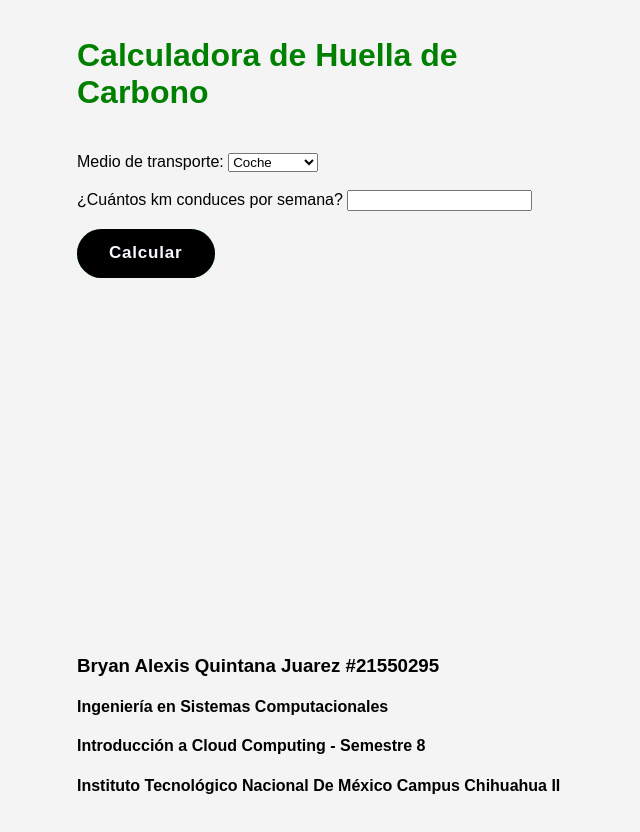
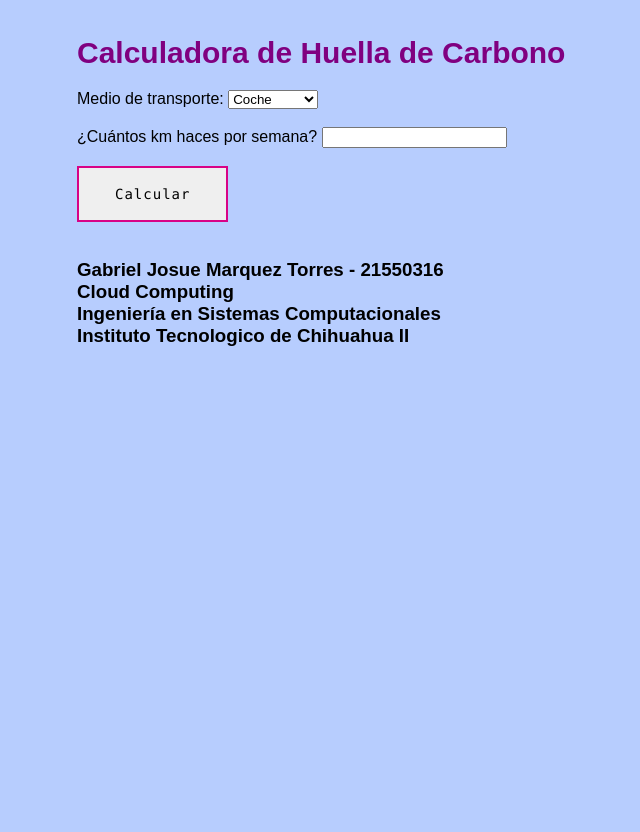
Before and after one commit to BryanQuintanaTV/carbon-calculator-examen, a Flask app: page / in a window 1280 px wide. Shown: the whole page, without its empty margins (313-953 px from the left). After the commit the page ends 346 px from the top, so only its background shows below. Run offline with Flask 3, Linux system fonts and the light colour scheme.

Commit message:
GabrielUpdate

```diff
--- a/app.py
+++ b/app.py
@@ -2,33 +2,31 @@ from flask import Flask, render_template, request, session
 from datetime import datetime
 
 app = Flask(__name__)
-# Clave para firmar la cookie de sesión
+
 app.secret_key = "tu_clave_secreta_aquí"
 
-# 1) Factores de emisión (kg CO₂/km) para distintos medios
+
 TRANSPORT_EMISSIONS = {
     "coche": 0.192,
     "autobús": 0.105,
-    "tren": 0.041,
+    "metro": 0.041,
     "bicicleta": 0.0,
-    "motocicleta": 0.103,
-    "avión": 0.255,
+    "motocicleta": 0.103
 }
 
 def get_recommendations(co2, transport):
-    """
-    3) Genera recomendaciones basadas en la huella calculada.
-    """
     recs = []
     if co2 == 0:
         recs.append("¡Genial! Con bicicleta no emites CO₂.")
     if transport == "coche" and co2 > 20:
-        recs.append("¿Has probado el coche compartido para reducir tu huella?")
+        recs.append("Comparte vehículos: Si necesitas usar un vehículo, considera compartirlo con amigos o familiares. Esto reduce el número de vehículos en la carretera y la cantidad de contaminantes que se emiten.")
     if transport in ["coche", "motocicleta"] and co2 > 50:
-        recs.append("Considera usar transporte público o bicicleta para distancias cortas.")
+        recs.append("Usa transporte público: El transporte público es una de las formas más sostenibles de viajar. Puedes usar autobuses, trenes o metro para desplazarte.")
     if co2 > 100:
-        recs.append("Tu huella es alta: plantéate alternar con videoconferencias o teletrabajo.")
-    recs.append("Revisa opciones de compensación de CO₂ mediante proyectos de reforestación.")
+        recs.append("Tu huella es alta: Se recomienda usar transporte público o bicicleta para reducir tu huella de carbono, Si estas trabajando considera hacer teletrabajo o video llamadas.")
+    recs.append("Otras recomendaciones:")
+    recs.append("Cicla o camina: Si la distancia es corta, considera caminar o montar en bicicleta. Estas formas de transporte no emiten contaminantes y te ayudan a mantener la forma.")
+
     return recs
 
 @app.route("/", methods=["GET", "POST"])
@@ -36,7 +34,7 @@ def index():
     result = None
     recommendations = []
 
-    # 2) Inicializa el historial en sesión si no existe
+
     if "history" not in session:
         session["history"] = []
 
@@ -46,25 +44,23 @@ def index():
             km = float(request.form["km"])
             factor = TRANSPORT_EMISSIONS.get(transport, 0)
             huella = km * factor
-            result = f"Tu huella semanal en {transport} es {huella:.2f} kg de CO₂"
+            result = f"Tu huella de la semana en {transport} es {huella:.2f} kg de CO₂"
 
-            # 3) Generar recomendaciones
+
             recommendations = get_recommendations(huella, transport)
 
-            # 2) Guardar entrada al historial (solo en sesión)
+
             entry = {
-                "date": datetime.now().strftime("%Y-%m-%d %H:%M"),
                 "transport": transport,
                 "km": km,
                 "co2": f"{huella:.2f}"
             }
             history = session["history"]
             history.insert(0, entry)
-            # Conserva sólo las 5 entradas más recientes
-            session["history"] = history[:5]
+            session["history"] = history[:10]
 
         except ValueError:
-            result = "Por favor, ingresa un número válido."
+            result = "ERROR: Por favor, introduce un número válido para los kilómetros."
 
     history = session.get("history", [])
     return render_template(
--- a/static/style.css
+++ b/static/style.css
@@ -3,71 +3,31 @@ body {
     max-width: 500px;
     margin: auto;
     padding: 1em;
-  background-color: #f4f4f4;
-}
-
-h1 {
-  color: green;
+    background-color: #a9c4fed4;
 }
 form {
     margin-top: 20px;
 }
-
-div {
-    display: grid;
-    min-height: 100dvh;
-    grid-template-rows: auto 1fr auto;
+h1{
+    color: purple;
+    font-size: 30px;
 }
-
-/* From Uiverse.io by BHARGAVPATEL1244 */
-button {
-  outline: none;
+.button_slide {
+  color: black;
+  border: 2px solid rgb(216, 2, 134);
+  border-radius: 0px;
+  padding: 18px 36px;
+  display: inline-block;
+  font-family: "Lucida Console", Monaco, monospace;
+  font-size: 14px;
+  letter-spacing: 1px;
   cursor: pointer;
-  border: none;
-  padding: 0.9rem 2rem;
-  margin: 0;
-  font-family: inherit;
-  font-size: inherit;
-  position: relative;
-  display: inline-block;
-  letter-spacing: 0.05rem;
-  font-weight: 700;
-  font-size: 17px;
-  border-radius: 500px;
-  overflow: hidden;
-  background: #66ff66;
-  color: ghostwhite;
+  box-shadow: inset 0 0 0 0 #D80286;
+  -webkit-transition: ease-out 0.4s;
+  -moz-transition: ease-out 0.4s;
+  transition: ease-out 0.4s;
   }
-
-button span {
-  position: relative;
-  z-index: 10;
-  transition: color 0.4s;
+.slide_inside:hover {
+  box-shadow: inset 0 0 0 50px #D80286;
+  color: #FFF
 }
-
-button:hover span {
-  color: black;
-}
-
-button::before,
-button::after {
-  position: absolute;
-  top: 0;
-  left: 0;
-  width: 100%;
-  height: 100%;
-  z-index: 0;
-}
-
-button::before {
-  content: "";
-  background: #000;
-  width: 120%;
-  left: -10%;
-  transform: skew(30deg);
-  transition: transform 0.4s cubic-bezier(0.3, 1, 0.8, 1);
-}
-
-button:hover::before {
-  transform: translate3d(100%, 0, 0);
-}
--- a/templates/index.html
+++ b/templates/index.html
@@ -6,48 +6,37 @@
     <link rel="stylesheet" href="/static/style.css" />
   </head>
   <body>
+    <h1>Calculadora de Huella de Carbono</h1>
 
-
-    <div>
-
-
-      <header>
-        <h1>Calculadora de Huella de Carbono</h1>
-      </header>
-
-
-      <main>
-
-        <form method="post">
+    <form method="post">
       <label for="transport">Medio de transporte:</label>
       <select name="transport" required>
         <option value="coche">Coche</option>
         <option value="autobús">Autobús</option>
-        <option value="tren">Tren</option>
+        <option value="metro">Metro</option>
         <option value="bicicleta">Bicicleta</option>
         <option value="motocicleta">Motocicleta</option>
-        <option value="avión">Avión</option>
       </select>
+      <br>
+      <br>
+      <label for="km">¿Cuántos km haces por semana?</label>
+      <input type="number" name="km" step="any" required="">
       <br><br>
+      <button class="button_slide slide_inside" type="submit">Calcular</button>
+    </form>
+      <br>
 
-      <label for="km">¿Cuántos km conduces por semana?</label>
-      <input type="number" name="km" step="any" required />
-      <br><br>
-      <button type="submit"><span>Calcular</span></button>
-    </form>
-
-    {% if result %}
+   {% if result %}
     <h2>{{ result }}</h2>
     {% endif %}
 
     <!-- 2) Historial guardado en sesión -->
     {% if history %}
-    <h3>Últimos cálculos</h3>
+    <h3>Historial</h3>
     <ul>
       {% for h in history %}
       <li>
-        {{ h.date }}: {{ h.transport | capitalize }} – {{ h.km }} km → {{ h.co2
-        }} kg CO₂
+        {{ h.transport | capitalize }} – {{ h.km }} km → {{ h.co2 }} kg CO₂
       </li>
       {% endfor %}
     </ul>
@@ -55,7 +44,7 @@
 
     <!-- 3) Recomendaciones ambientales -->
     {% if recommendations %}
-    <h3>Recomendaciones</h3>
+    <h3>Recomendaciones para reducir el CO₂</h3>
     <ul>
       {% for r in recommendations %}
       <li>{{ r }}</li>
@@ -63,20 +52,8 @@
     </ul>
     {% endif %}
 
-      </main>
-
-
-      <footer>
-
-        <h3>Bryan Alexis Quintana Juarez #21550295</h3>
-        <h4>Ingeniería en Sistemas Computacionales</h4>
-        <h4>Introducción a Cloud Computing - Semestre 8</h4>
-        <h4>Instituto Tecnológico Nacional De México Campus Chihuahua II</h4>
-
-      </footer>
-
-
-    </div>
-
-  </body>
-</html>
+    <h3>Gabriel Josue Marquez Torres - 21550316<br>
+    Cloud Computing<br>
+    Ingeniería en Sistemas Computacionales<br>
+    Instituto Tecnologico de Chihuahua II</h3>
+</body></html>
```
Lines whose indentation alone changed are shown as unchanged.
